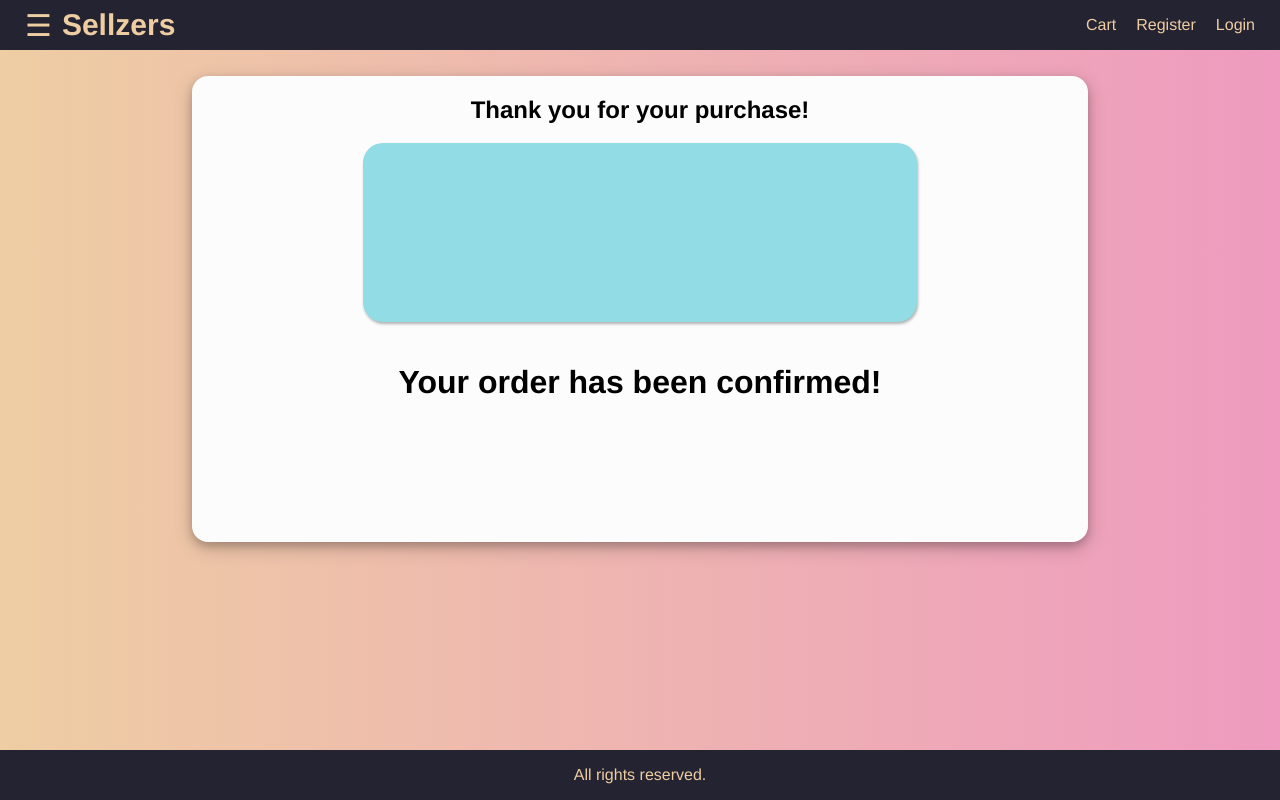
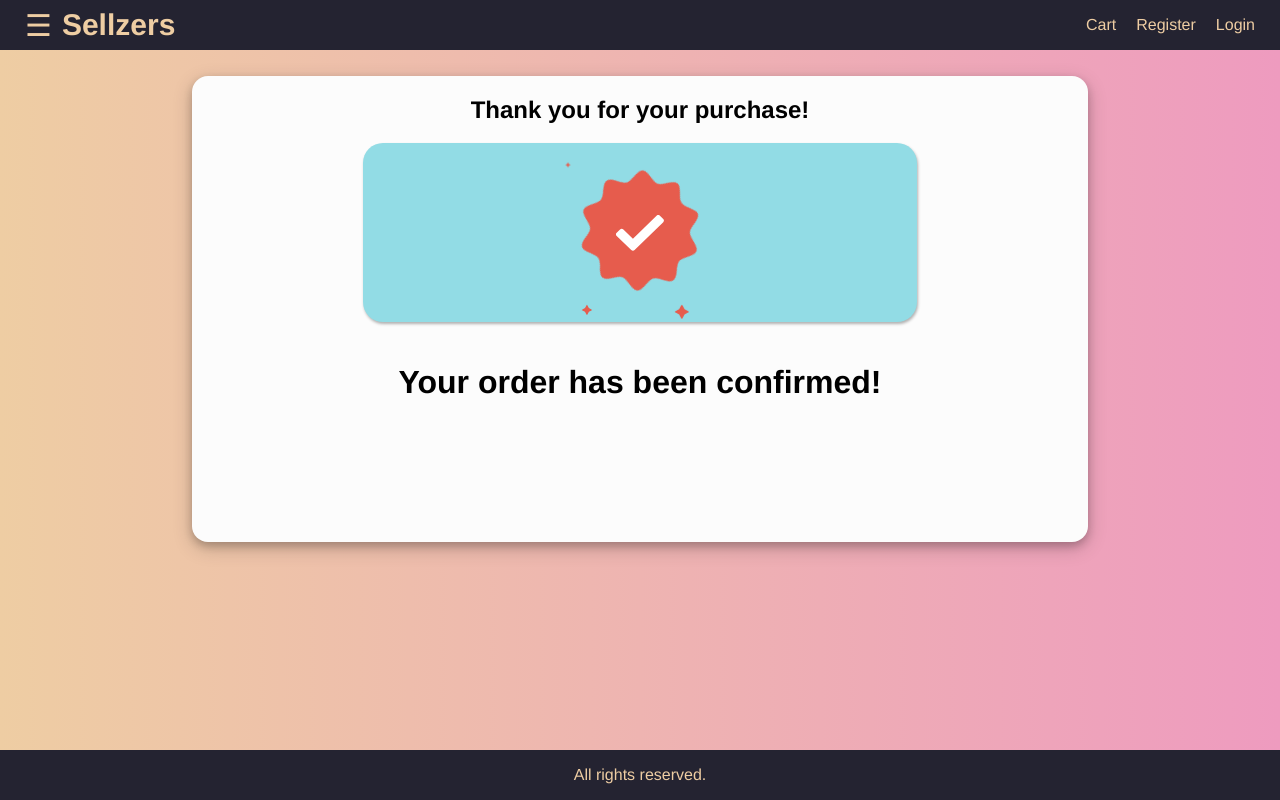
Before and after one commit to hudaabbas/sellzer_ecommerce_microservice, a React (Create React App) app in the folder webapp/: page /confirmation/1 in a window 1280 px wide. Built offline with nearby package versions, Linux system fonts and the light colour scheme.

Commit message:
animation loops now :D

```diff
--- a/webapp/src/Screens/confirmation.css
+++ b/webapp/src/Screens/confirmation.css
@@ -18,7 +18,7 @@
 
 .checkmark_ok {
   position: absolute;
-  animation: grow 1.4s cubic-bezier(0.42, 0, 0.275, 1.155) both;
+  animation: grow 1.4s cubic-bezier(0.42, 0, 0.275, 1.155) both 1;
 }
 .checkmark_ok:nth-child(1) {
   width: 12px;
@@ -134,9 +134,12 @@
     border-bottom: 3px solid gray;
   }
 
+  .checkmark{
+    animation-iteration-count: infinite;
+  }
   .checkmark_ok {
     position: absolute;
-    animation: grow 1.4s cubic-bezier(0.42, 0, 0.275, 1.155) both;
+    animation: grow 1.4s cubic-bezier(0.42, 0, 0.275, 1.155) both infinite;
   }
   .checkmark_ok:nth-child(1) {
     width: 12px;
@@ -196,8 +199,9 @@
   .checkmark {
     position: relative;
     padding: 30px;
-  /*   animation: checkmark 5.6s cubic-bezier(0.42, 0, 0.275, 1.155) both; */
-    animation: checkmark 5.6s cubic-bezier(0.42, 0, 0.275, 1.155) both;
+    /* Use if you want it to appear and leave */
+  /*   animation: checkmark 5.6s cubic-bezier(0.42, 0, 0.275, 1.155) both infinite; */
+    animation:  5.6s cubic-bezier(0.42, 0, 0.275, 1.155) both infinite;
   }
 
   .checkmark__check {
@@ -210,7 +214,7 @@
   }
 
   .checkmark__back {
-    animation: rotate 35s linear both infinite;
+    animation: rotate 35s linear both;
   }
 
   @keyframes rotate {
```
